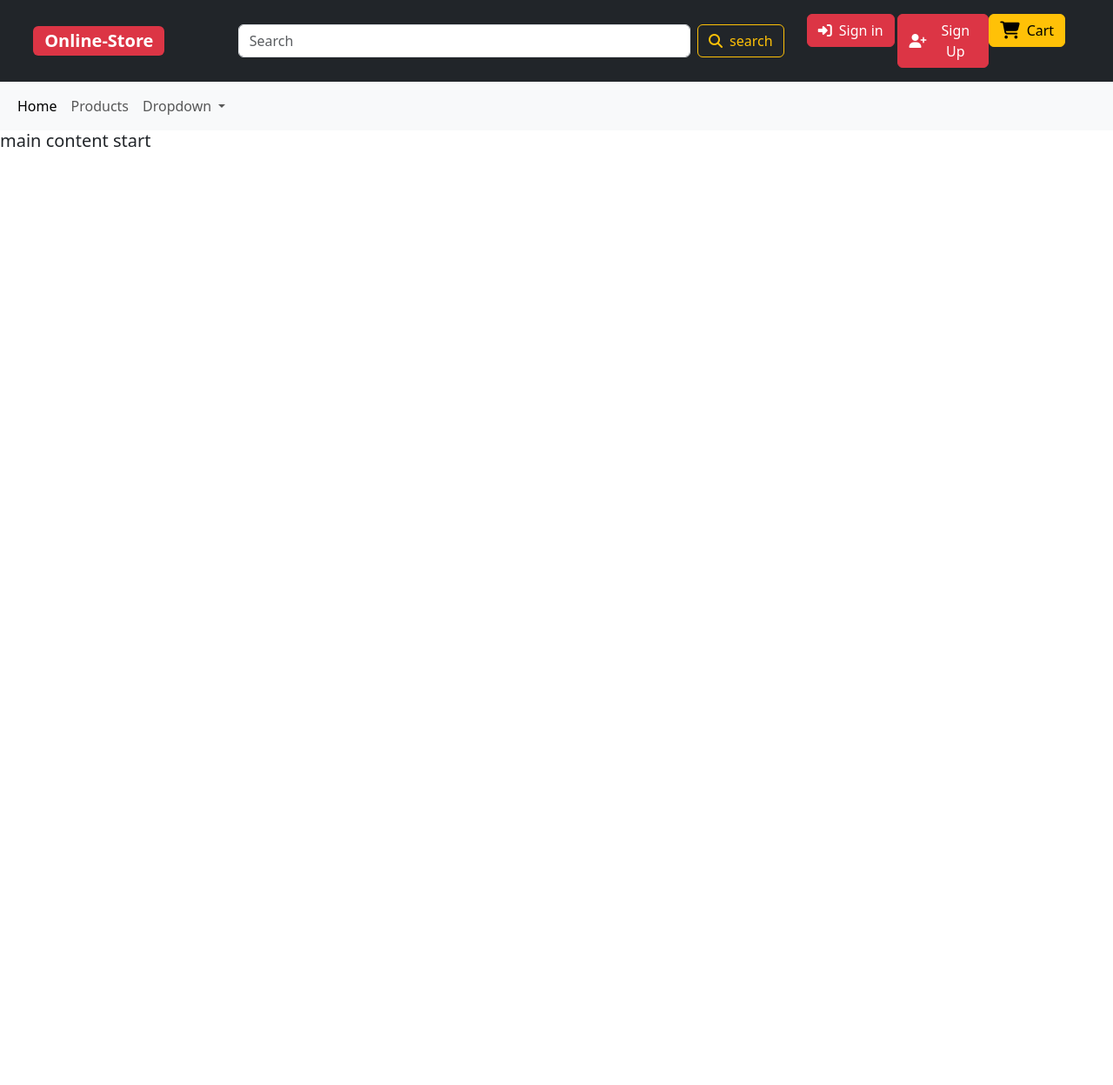
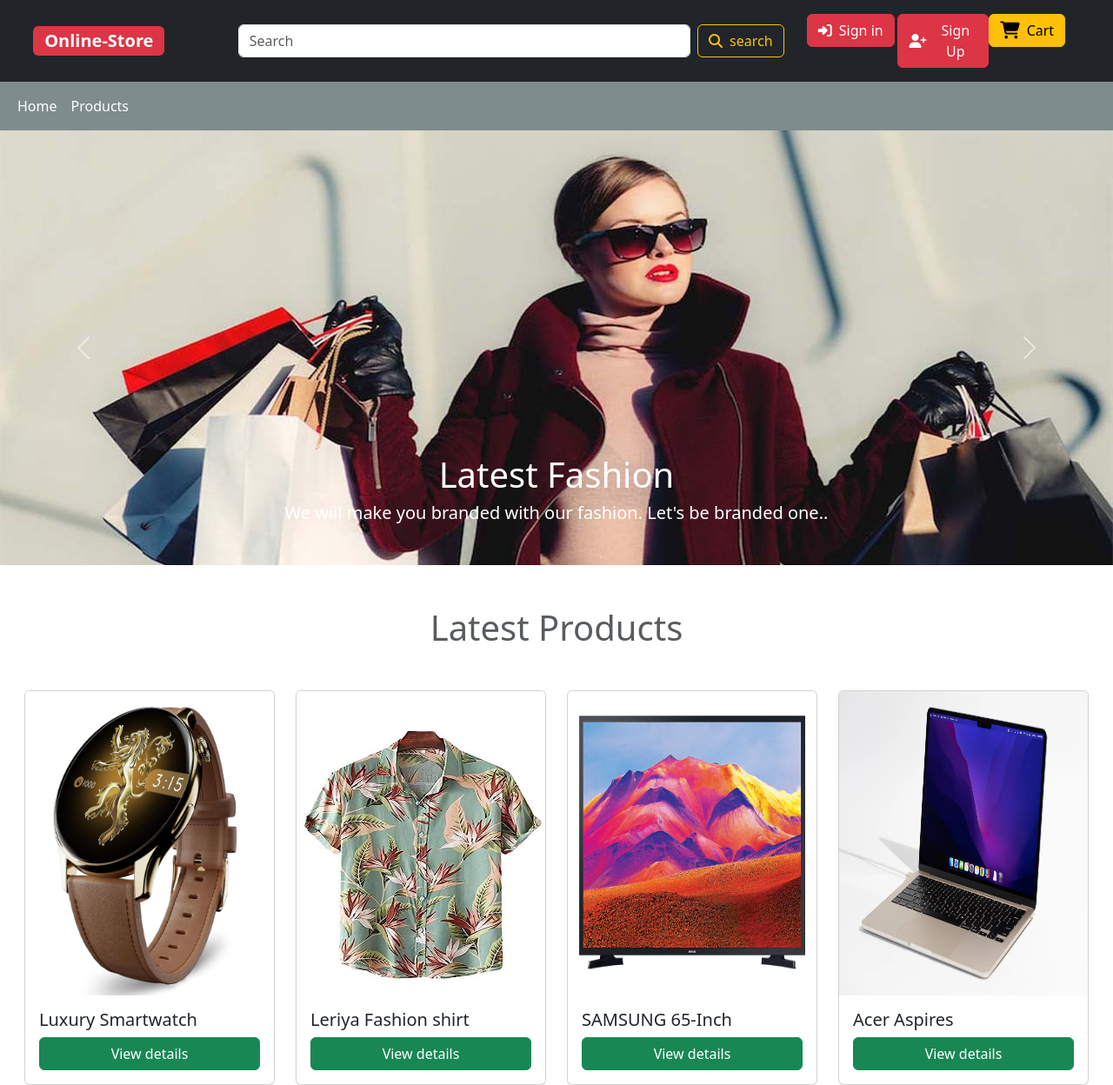
Before and after one commit to baralisachin10/ecommerce-django, a Django app: page / in a window 1280 px wide. Shown: the whole page at 87% size. Before the commit the page ends 169 px from the top, so only its background shows below. Run offline with Django 4.2, Linux system fonts and the light colour scheme; data comes from the database, SQL or seed files in the repository; both versions use the stored data as it was after the commit; some libraries are stand-ins or nearby versions.

Commit message:
homepage modified

```diff
--- a/accounts/templates/accounts/register.html
+++ b/accounts/templates/accounts/register.html
@@ -7,7 +7,7 @@ Register Form
 {% endblock %}
 
 {% block main_content %}
-<div class="container-fluid">
+<div class="container">
     <div class="d-flex justify-content-center mt-2 p-5">
         <div class="col-md-6 my-3 p-5 shadow rounded-4">
             {% for msg in messages %}
@@ -28,10 +28,12 @@ Register Form
             <form action="" method='POST'>
                 {% csrf_token %}
                 {{ form | crispy }}
-                <div class="mt-3">
+                <div class="mt-3 d-grid">
                     <input type="submit" value="Register" class="btn btn-primary">
                 </div>
             </form>
+            <hr>
+            <p class="text-center">Already have an account? <a href="{% url 'user_login' %}" class="text-decoration-none">login</a></p>
         </div>
     </div>
 </div>
--- a/userpage/templates/client/homepage.html
+++ b/userpage/templates/client/homepage.html
@@ -1,9 +1,35 @@
 {% extends "client/layouts.html" %}
+{% load static %}
 
 {% block page_title %}
 User || Homepage
 {% endblock %}
 
 {% block main_content %}
-<h5>main content start</h5>
+<!-- carousel content start -->
+{% include 'client/includes/carousel.html' %}
+<!-- carousel-content end  -->
+
+<!-- product container start -->
+<div class="container-fluid mt-5">
+    <h1 class="text-muted text-center mb-5">Latest Products</h1>
+    <div class="row row-cols-1 row-cols-md-4 g-4 px-3">
+        {% for product in products%}
+        <div class="col">
+          <div class="card">
+            <img src="/{{product.product_image}}" class="card-img-top" alt="..." height="350px">
+            <div class="card-body">
+              <h5 class="card-title">{{product.product_name}}</h5>
+              <div class="d-grid">
+                <button class="btn btn-success">
+                    View details
+                </button>
+              </div>
+            </div>
+          </div>
+        </div>
+        {% endfor %}
+      </div>
+</div>
+<!-- product container end -->
 {% endblock %}
--- /dev/null
+++ b/userpage/templates/client/includes/carousel.html
@@ -0,0 +1,35 @@
+{% load static %}
+
+<div id="carouselExampleAutoplaying" class="carousel slide" data-bs-ride="carousel">
+  <div class="carousel-inner">
+    <div class="carousel-item active">
+      <img src="{% static 'images/fashion.jpg' %}" class="d-block w-100" alt="...">
+      <div class="carousel-caption d-none d-md-block">
+        <h1>Latest Fashion</h1>
+        <h5>We will make you branded with our fashion. Let's be branded one..</h5>
+      </div>
+    </div>
+    <div class="carousel-item">
+      <img src="{% static 'images/technology.jpg' %}" class="d-block w-100" alt="...">
+      <div class="carousel-caption d-none d-md-block">
+        <h1>Technology Gadgets Available</h1>
+        <h5>Different Technology Gadgets are available in our online stores</h5>
+      </div>
+    </div>
+    <div class="carousel-item">
+      <img src="{% static 'images/sports.jpg' %}" class="d-block w-100" alt="...">
+      <div class="carousel-caption d-none d-md-block">
+        <h1>Sports Collection</h1>
+        <h5>Let's play beautiful sports with us and be fit</h5>
+      </div>
+    </div>
+  </div>
+  <button class="carousel-control-prev" type="button" data-bs-target="#carouselExampleAutoplaying" data-bs-slide="prev">
+    <span class="carousel-control-prev-icon" aria-hidden="true"></span>
+    <span class="visually-hidden">Previous</span>
+  </button>
+  <button class="carousel-control-next" type="button" data-bs-target="#carouselExampleAutoplaying" data-bs-slide="next">
+    <span class="carousel-control-next-icon" aria-hidden="true"></span>
+    <span class="visually-hidden">Next</span>
+  </button>
+</div>
--- /dev/null
+++ b/userpage/templates/client/includes/navbar.html
@@ -0,0 +1,67 @@
+<div class="container-fluid text-bg-dark">
+    <div class="d-flex justify-content-evenly align-items-center py-3">
+        <div class="col-lg-2">
+            <a class="navbar-brand badge text-bg-danger fs-5" href="{% url 'homepage' %}">Online-Store</a>
+        </div>
+        <div class="col-lg-6">
+            <form class="d-flex" role="search">
+                <input class="form-control me-2" type="search" placeholder="Search" aria-label="Search">
+                <button class="btn btn-outline-warning d-flex align-items-center gap-2" type="submit">
+                    <i class="fa-sharp fa-solid fa-magnifying-glass"></i>
+                    search
+                </button>
+            </form>
+        </div>
+        <div class="col-lg-3">
+            <div class="d-flex align-item-center justify-content-end">
+                <div class="col-md-4">
+                    <a href="{% url 'user_login' %}" class="text-decoration-none">
+                        <button class="btn btn-danger d-flex gap-2 align-items-center">
+                            <i class="fa-solid fa-right-to-bracket"></i>
+                            Sign in
+                        </button>
+
+                    </a>
+                </div>
+                <div class="col-md-4">
+                    <a href="{% url 'user_register' %}" class="text-decoration-none">
+                        <button class="btn btn-danger d-flex gap-2 align-items-center">
+                            <i class="fa-solid fa-user-plus"></i>
+                            Sign Up
+                        </button>
+
+                    </a>
+                </div>
+                <div class="col-md-4">
+                    <a href="#" class="text-decoration-none">
+                        <button class="btn btn-warning d-flex gap-2 align-items-center">
+                            <i class="fa-solid fa-cart-shopping fs-5"></i>
+                            Cart
+                        </button>
+
+                    </a>
+                </div>
+            </div>
+        </div>
+    </div>
+</div>
+<nav class="navbar navbar-expand-lg bg-body-tertiary" style="background-color:#7f8c8d
+!important;">
+    <div class="container-fluid">
+        <button class="navbar-toggler" type="button" data-bs-toggle="collapse"
+            data-bs-target="#navbarSupportedContent" aria-controls="navbarSupportedContent" aria-expanded="false"
+            aria-label="Toggle navigation">
+            <span class="navbar-toggler-icon"></span>
+        </button>
+        <div class="collapse navbar-collapse" id="navbarSupportedContent">
+            <ul class="navbar-nav me-auto mb-2 mb-lg-0">
+                <li class="nav-item">
+                    <a class="nav-link active text-white" aria-current="page" href="{% url 'homepage' %}">Home</a>
+                </li>
+                <li class="nav-item">
+                    <a class="nav-link text-white" href="#">Products</a>
+                </li>
+            </ul>
+        </div>
+    </div>
+</nav>
--- a/userpage/templates/client/layouts.html
+++ b/userpage/templates/client/layouts.html
@@ -18,87 +18,7 @@
 
 <body>
     <!-- navbar content start -->
-    <div class="container-fluid text-bg-dark">
-        <div class="d-flex justify-content-evenly align-items-center py-3">
-            <div class="col-lg-2">
-                <a class="navbar-brand badge text-bg-danger fs-5" href="{% url 'homepage' %}">Online-Store</a>
-            </div>
-            <div class="col-lg-6">
-                <form class="d-flex" role="search">
-                    <input class="form-control me-2" type="search" placeholder="Search" aria-label="Search">
-                    <button class="btn btn-outline-warning d-flex align-items-center gap-2" type="submit">
-                        <i class="fa-sharp fa-solid fa-magnifying-glass"></i>
-                        search
-                    </button>
-                </form>
-            </div>
-            <div class="col-lg-3">
-                <div class="d-flex align-item-center justify-content-end">
-                    <div class="col-md-4">
-                        <a href="{% url 'user_login' %}" class="text-decoration-none">
-                            <button class="btn btn-danger d-flex gap-2 align-items-center">
-                                <i class="fa-solid fa-right-to-bracket"></i>
-                                Sign in
-                            </button>
-
-                        </a>
-                    </div>
-                    <div class="col-md-4">
-                        <a href="{% url 'user_register' %}" class="text-decoration-none">
-                            <button class="btn btn-danger d-flex gap-2 align-items-center">
-                                <i class="fa-solid fa-user-plus"></i>
-                                Sign Up
-                            </button>
-
-                        </a>
-                    </div>
-                    <div class="col-md-4">
-                        <a href="#" class="text-decoration-none">
-                            <button class="btn btn-warning d-flex gap-2 align-items-center">
-                                <i class="fa-solid fa-cart-shopping fs-5"></i>
-                                Cart
-                            </button>
-
-                        </a>
-                    </div>
-                </div>
-            </div>
-        </div>
-    </div>
-
-    <nav class="navbar navbar-expand-lg bg-body-tertiary">
-        <div class="container-fluid">
-            <button class="navbar-toggler" type="button" data-bs-toggle="collapse"
-                data-bs-target="#navbarSupportedContent" aria-controls="navbarSupportedContent" aria-expanded="false"
-                aria-label="Toggle navigation">
-                <span class="navbar-toggler-icon"></span>
-            </button>
-            <div class="collapse navbar-collapse" id="navbarSupportedContent">
-                <ul class="navbar-nav me-auto mb-2 mb-lg-0">
-                    <li class="nav-item">
-                        <a class="nav-link active" aria-current="page" href="{% url 'homepage' %}">Home</a>
-                    </li>
-                    <li class="nav-item">
-                        <a class="nav-link" href="#">Products</a>
-                    </li>
-                    <li class="nav-item dropdown">
-                        <a class="nav-link dropdown-toggle" href="#" role="button" data-bs-toggle="dropdown"
-                            aria-expanded="false">
-                            Dropdown
-                        </a>
-                        <ul class="dropdown-menu">
-                            <li><a class="dropdown-item" href="#">Action</a></li>
-                            <li><a class="dropdown-item" href="#">Another action</a></li>
-                            <li>
-                                <hr class="dropdown-divider">
-                            </li>
-                            <li><a class="dropdown-item" href="#">Something else here</a></li>
-                        </ul>
-                    </li>
-                </ul>
-            </div>
-        </div>
-    </nav>
+    {% include 'client/includes/navbar.html' %}
 
     <!-- navbar content end -->
     <div class="main">
--- a/userpage/views.py
+++ b/userpage/views.py
@@ -1,6 +1,10 @@
 from django.shortcuts import render
-
+from products.models import Products
 # Create your views here.
 
 def home_page(request):
-    return render(request,"client/homepage.html")
+    products = Products.objects.all().order_by('-id')[:8]
+    context = {
+        'products': products
+    }
+    return render(request,"client/homepage.html",context)
```
Also changed, not shown: accounts/templates/accounts/login.html (+6 -4 lines), db.sqlite3, static/uploads/shirt.jpg (added), static/uploads/watch.jpg (added), userpage/static/images/fashion.jpg (added), userpage/static/images/sports.jpg (added), userpage/static/images/technology.jpg (added), userpage/templates/client/includes/footer.html (added).
